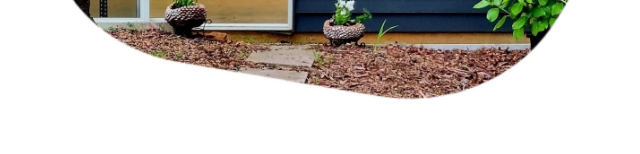
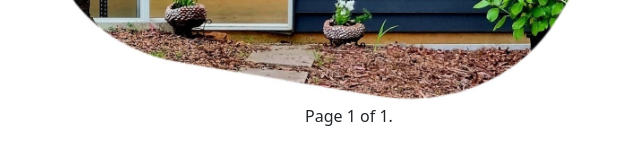
Before and after one commit to leopengilley/earthlydesignstudio, a Django app: page / in a window 1280 px wide. Shown: the part 646-800 px from the top of the page, without its empty margins (291-931 px from the left). Run offline with Django 4.2, Linux system fonts and the light colour scheme; data that the repository does not hold is empty.

Commit message:
pagination 5

```diff
--- a/portfolio/templates/index.html
+++ b/portfolio/templates/index.html
@@ -31,6 +31,24 @@
   </div>
 {% endfor %}
 
+<div class="pagination">
+  <span class="step-links">
+      {% if page_obj.has_previous %}
+          <a href="?page=1">&laquo; first</a>
+          <a href="?page={{ page_obj.previous_page_number }}">previous</a>
+      {% endif %}
+
+      <span class="current">
+          Page {{ page_obj.number }} of {{ page_obj.paginator.num_pages }}.
+      </span>
+
+      {% if page_obj.has_next %}
+          <a href="?page={{ page_obj.next_page_number }}">next</a>
+          <a href="?page={{ page_obj.paginator.num_pages }}">last &raquo;</a>
+      {% endif %}
+  </span>
+</div>
+
 
 
 
--- a/portfolio/views.py
+++ b/portfolio/views.py
@@ -8,7 +8,7 @@ from .forms import ContactForm
 
 def home(request):
     events = BlogPost.objects.all()
-    paginator = Paginator(events, 4)
+    paginator = Paginator(events, 2)
     page_number = request.GET.get("page")
     page_obj = paginator.get_page(page_number)
 
```
